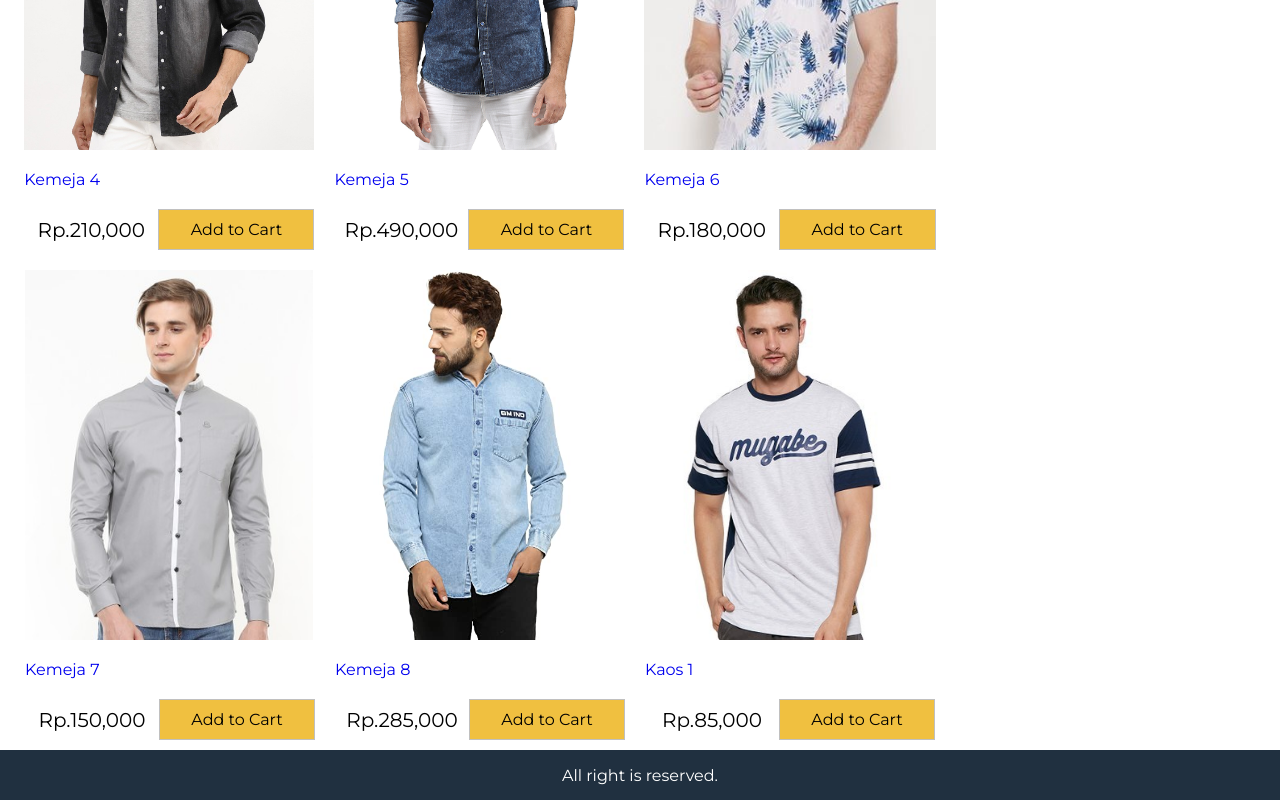
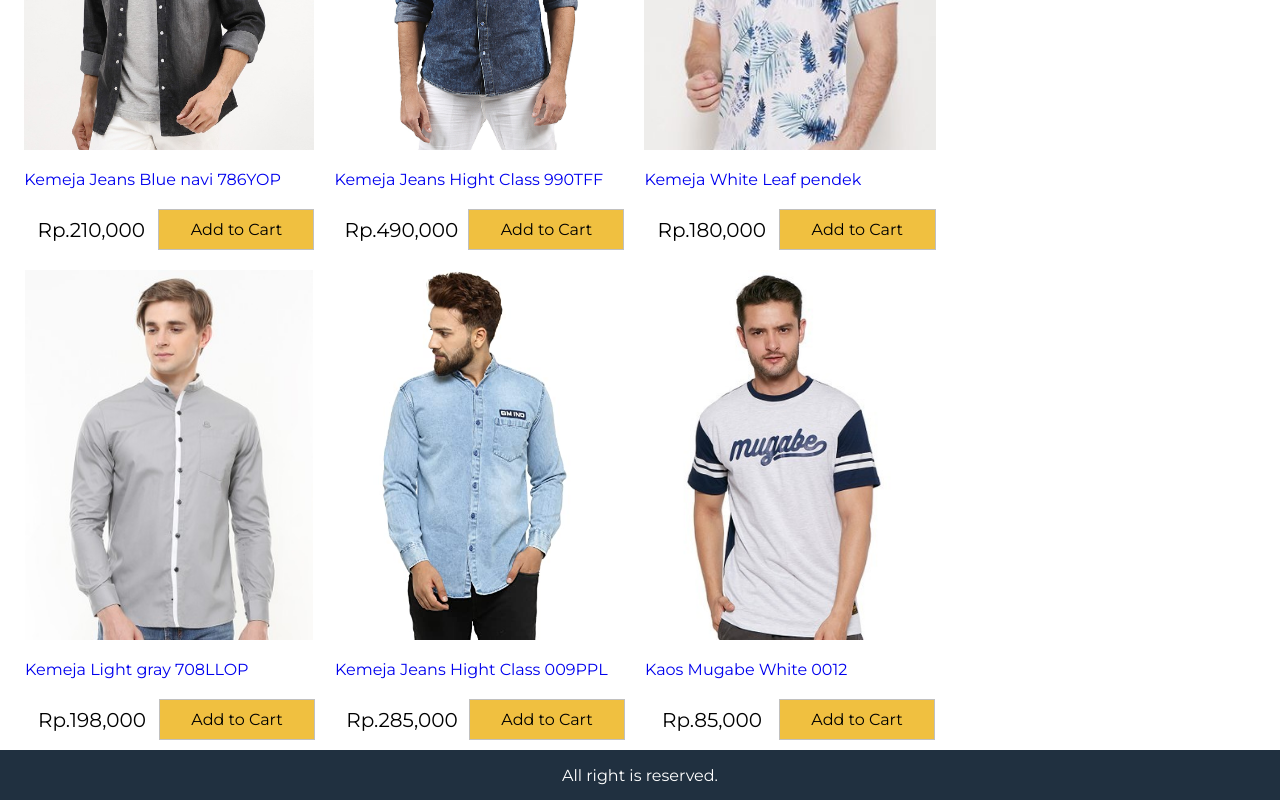
Before and after one commit to syukrontanzilah/e-commerse-tokobaju-online, a React (Create React App) app: page / in a window 1280 px wide. Shown: the part 834-1634 px from the top of the page. Built offline with nearby package versions, Linux system fonts and the light colour scheme.

Commit message:
localstorage

```diff
--- a/public/index.html
+++ b/public/index.html
@@ -24,7 +24,7 @@
       work correctly both with client-side routing and a non-root public URL.
       Learn how to configure a non-root public URL by running `npm run build`.
     -->
-    <title>SUKABUMI-SHOP</title>
+    <title>AZMIE-ONLINE</title>
   </head>
   <body>
     <noscript>You need to enable JavaScript to run this app.</noscript>
--- a/src/App.js
+++ b/src/App.js
@@ -10,7 +10,7 @@
     super();
     this.state = {
       products: data.products,
-      cartItems: [],
+      cartItems:localStorage.getItem("cartItems")? JSON.parse(localStorage.getItem("cartItems")): [],
       size: "",
       sort: "",
     }
@@ -19,8 +19,9 @@
   removeFromCart = (product) => {
     const cartItems = this.state.cartItems.slice();
     this.setState({
-      cartItems : cartItems.filter((x)=> x._id !== product._id)
-    })
+      cartItems: cartItems.filter((x) => x._id !== product._id)
+    });
+    localStorage.setItem("cartItems", JSON.stringify(cartItems))
   }
 
   addToCart = (product) => {
@@ -35,7 +36,8 @@
     if (!alreadyInCart) {
       cartItems.push({ ...product, count: 1 })
     }
-    this.setState({ cartItems })
+    this.setState({ cartItems });
+    localStorage.setItem("cartItems", JSON.stringify(cartItems))
   }
 
   sortProducts = (event) => {
@@ -92,8 +94,8 @@
             </div>
             <div className="sidebar">
               <Cart
-              cartItems={this.state.cartItems}
-              removeFromCart={this.removeFromCart} />
+                cartItems={this.state.cartItems}
+                removeFromCart={this.removeFromCart} />
             </div>
           </div>
         </main>
--- a/src/data.json
+++ b/src/data.json
@@ -26,7 +26,7 @@
         },
         {
             "_id":"kemeja4",
-            "title": "Kemeja 4",
+            "title": "Kemeja Jeans Blue navi 786YOP",
             "image": "/images/kemeja9.jpg",
             "description": "Kemeja bahan lembut kualitas terbaik",
             "price": 210000,
@@ -34,7 +34,7 @@
         },
         {
             "_id":"kemeja5",
-            "title": "Kemeja 5",
+            "title": "Kemeja Jeans Hight Class 990TFF",
             "image": "/images/kemeja5.jpg",
             "description": "Kemeja bahan lembut kualitas terbaik",
             "price": 490000,
@@ -42,7 +42,7 @@
         },
         {
             "_id":"kemeja6",
-            "title": "Kemeja 6",
+            "title": "Kemeja White Leaf pendek",
             "image": "/images/kemeja6.jpg",
             "description": "Kemeja bahan lembut kualitas terbaik",
             "price": 180000,
@@ -50,15 +50,15 @@
         },
         {
             "_id":"kemeja7",
-            "title": "Kemeja 7",
+            "title": "Kemeja Light gray 708LLOP",
             "image": "/images/kemeja10.jpg",
             "description": "Kemeja bahan lembut kualitas terbaik",
-            "price": 150000,
+            "price": 198000,
             "availableSizes":["S","M", "L", "XL", "XXL"]
         },
         {
             "_id":"kemeja8",
-            "title": "Kemeja 8",
+            "title": "Kemeja Jeans Hight Class 009PPL",
             "image": "/images/kemeja8.jpg",
             "description": "Kemeja bahan lembut kualitas terbaik",
             "price": 285000,
@@ -66,7 +66,7 @@
         },
         {
             "_id":"kaos1",
-            "title": "Kaos 1",
+            "title": "Kaos Mugabe White 0012",
             "image": "/images/kaos1.jpg",
             "description": "Kemeja bahan lembut kualitas terbaik",
             "price": 85000,
```
Also changed, not shown: public/logo192.png (deleted), public/logo512.png (deleted).
